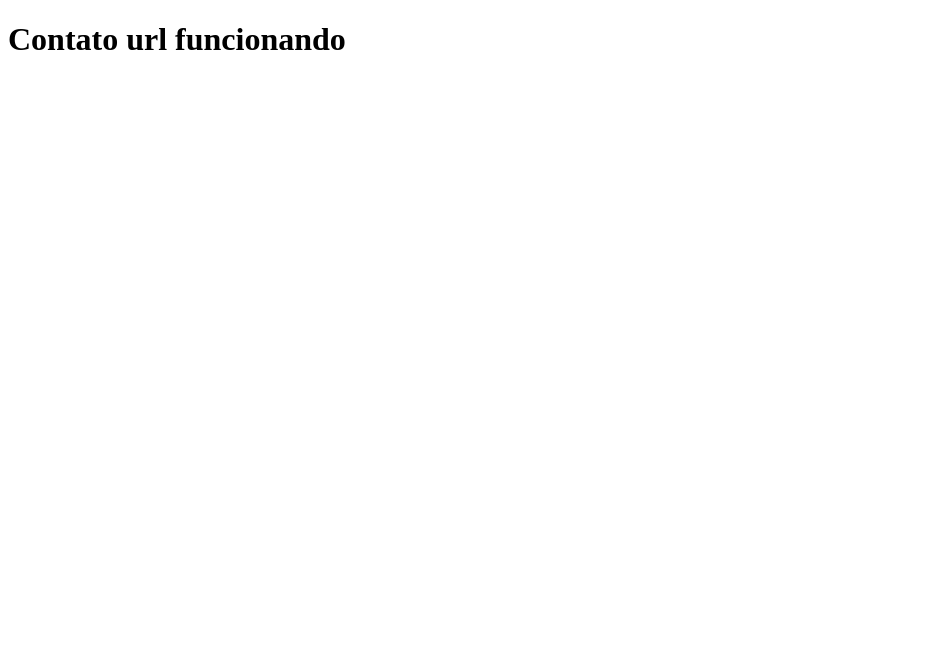
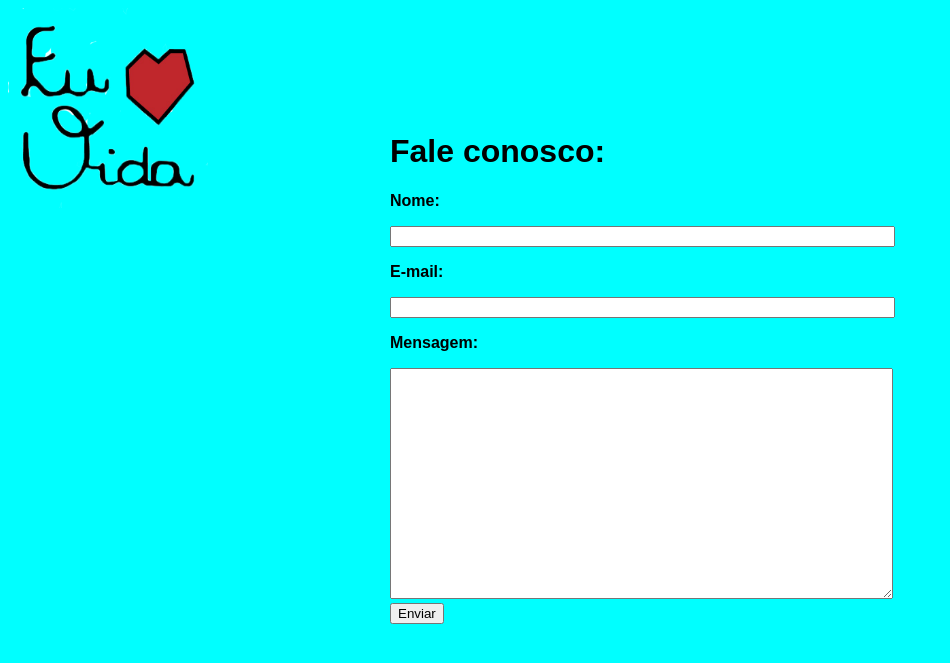
Before and after one commit to mirianbatista/EuAmoVida, a Django app: page /contato/ in a window 1280 px wide. Shown: the top 663 px of the page, without its empty margins (0-950 px from the left). Run offline with Django 3.2, Linux system fonts and the light colour scheme.

Commit message:
Add files via upload

```diff
--- a/euamovida/templates/contato/contato.html
+++ b/euamovida/templates/contato/contato.html
@@ -1,14 +1,32 @@
 <!DOCTYPE html>
 <html>
 	<head>
+		<link rel="stylesheet" type="text/css" href="contatoStyle.css">
 		<meta charset="utf-8">
+
+
 		<title>Contato</title>
+
 	</head>
 
 	<body>
 
-	<h1>Contato url funcionando</h1>
+<img src="logo.png" width="200" height="200">
 
-	</body>
+<div class="formContato">
+    <h1 id="h1">Fale conosco:</h1>
+<form>
+	<p><strong>Nome:</strong></p>
+	<input type="text" name="nome"  size="60">
 
+	<p><strong>E-mail:</strong></p>
+	<input type="text" name="nome" size="60">
+
+	<p><strong>Mensagem:</strong></p>
+	<textarea rows="15" cols="60"></textarea>
+	<input type="Button"  value="Enviar" >
+</form>
+
+</div>
+    </body>
 </html>
--- /dev/null
+++ b/euamovida/templates/contato/contatoStyle.css
@@ -0,0 +1,17 @@
+body{
+    background-color:aqua;
+    background-repeat: no-repeat;
+    background-attachment: scroll;
+    background-size: cover;
+}
+
+
+.formContato{
+    margin: auto;
+	margin-top: -100px;
+	width: 500px;
+	height: 80px;
+    color: black;
+
+    font-family: sans-serif;
+}
```
Also changed, not shown: euamovida/templates/contato/logo.png (added).
